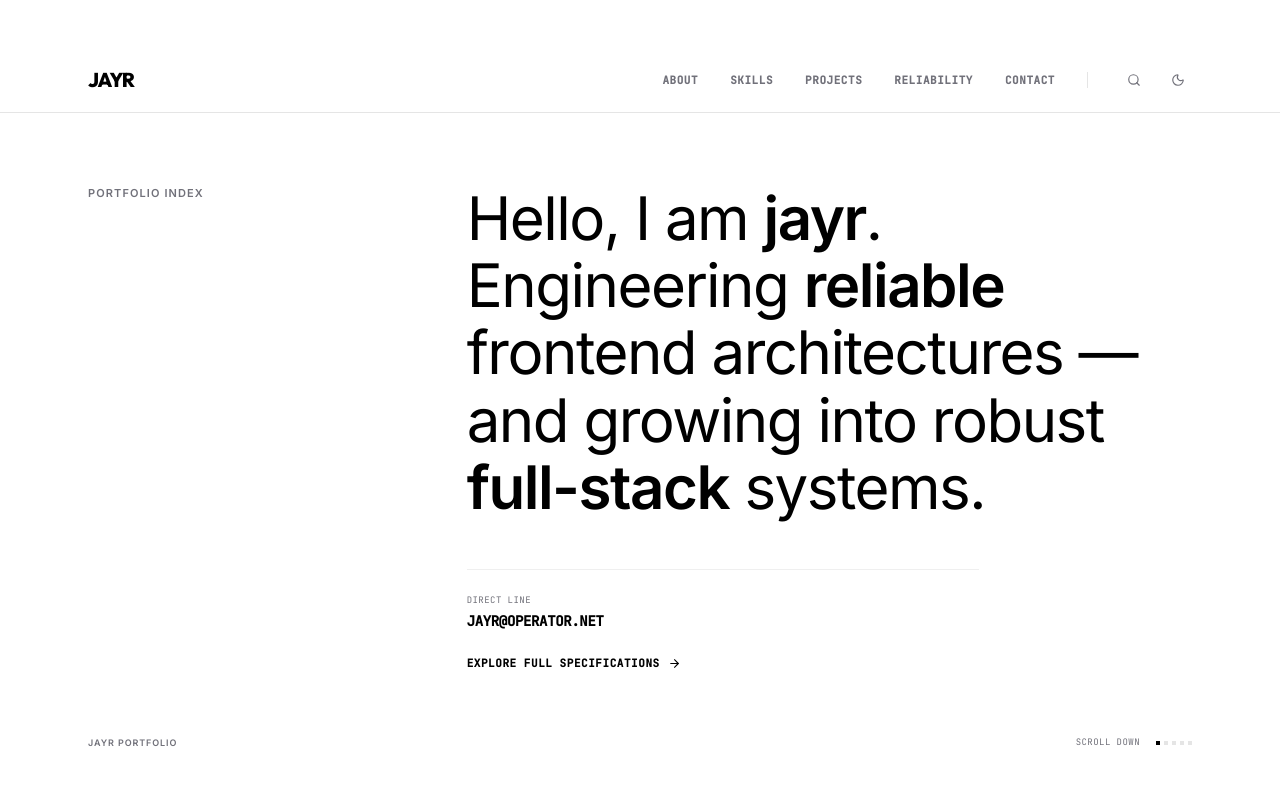
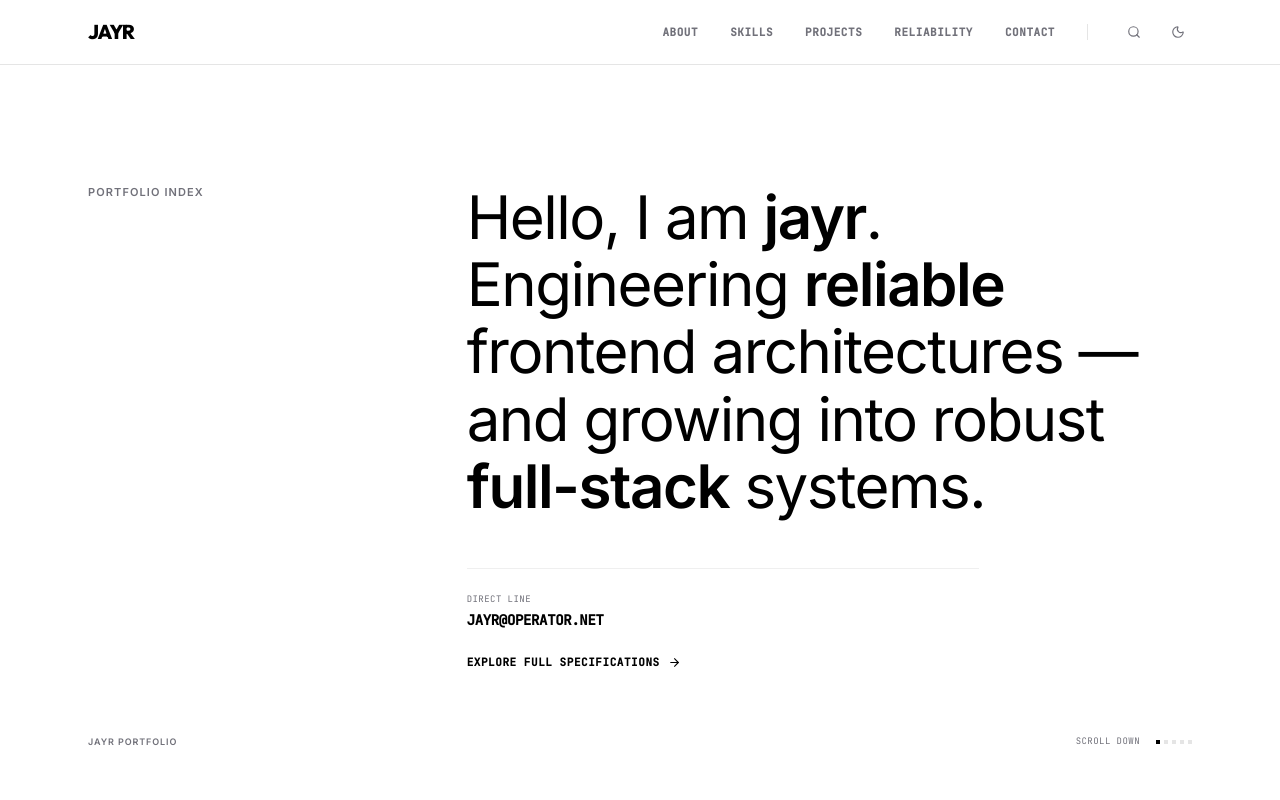
Before and after one commit to caturzaportfolio/my-portfolio, a React (Vite) app: page / in a window 1280 px wide. Shown: the top 800 px of the page. Built offline with nearby package versions, Linux system fonts and the light colour scheme.

Commit message:
feat: fix navbar positioning and scroll behavior
Switch navbar to fixed positioning at the top of the viewport and add scroll padding to ensure content is not obscured when navigating.

```diff
--- a/src/App.tsx
+++ b/src/App.tsx
@@ -72,7 +72,7 @@ export default function App() {
           {/* Main Portfolio Nav */}
           <Navbar logo="Jayr" onLinkClick={handleLinkClick} />
 
-          <main className="flex-grow bg-pure-white" id="portfolio-main-content">
+          <main className="flex-grow bg-pure-white pt-16" id="portfolio-main-content">
             {/* Hero Section */}
             <Hero />
 
--- a/src/components/Navbar.tsx
+++ b/src/components/Navbar.tsx
@@ -51,7 +51,7 @@ export default function Navbar({
   };
 
   return (
-    <nav className="w-full bg-pure-white border-b border-light-gray sticky top-12 z-50 backdrop-blur-md bg-pure-white/95" id="portfolio-navbar">
+    <nav className="w-full bg-pure-white border-b border-light-gray fixed top-0 left-0 right-0 z-50 backdrop-blur-md bg-pure-white/95" id="portfolio-navbar">
       <div className="w-full max-w-6xl mx-auto px-6 h-16 flex items-center justify-between">
 
         {/* Left: Brand Logo */}
--- a/src/index.css
+++ b/src/index.css
@@ -35,6 +35,7 @@
 
 html {
   scroll-behavior: smooth;
+  scroll-padding-top: 4rem;
 }
 
 @utility animate-fade-in {
```
